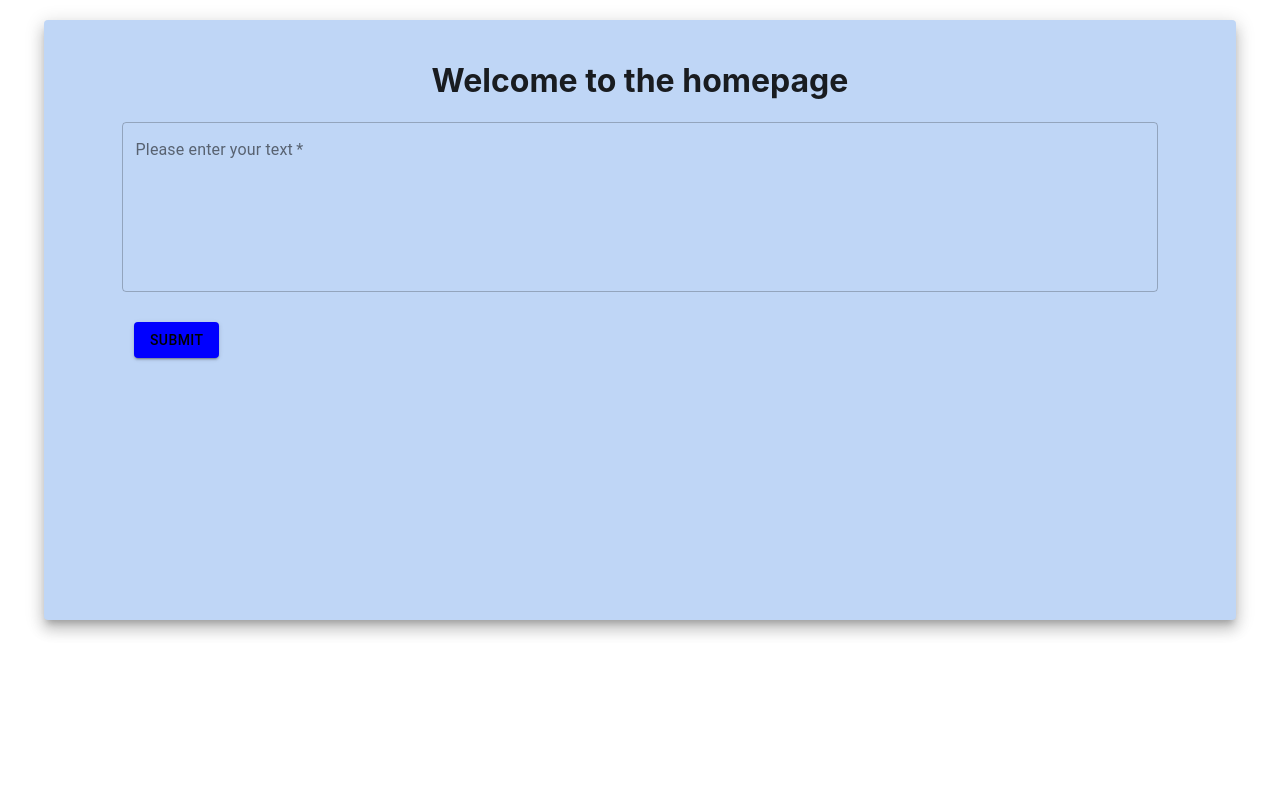
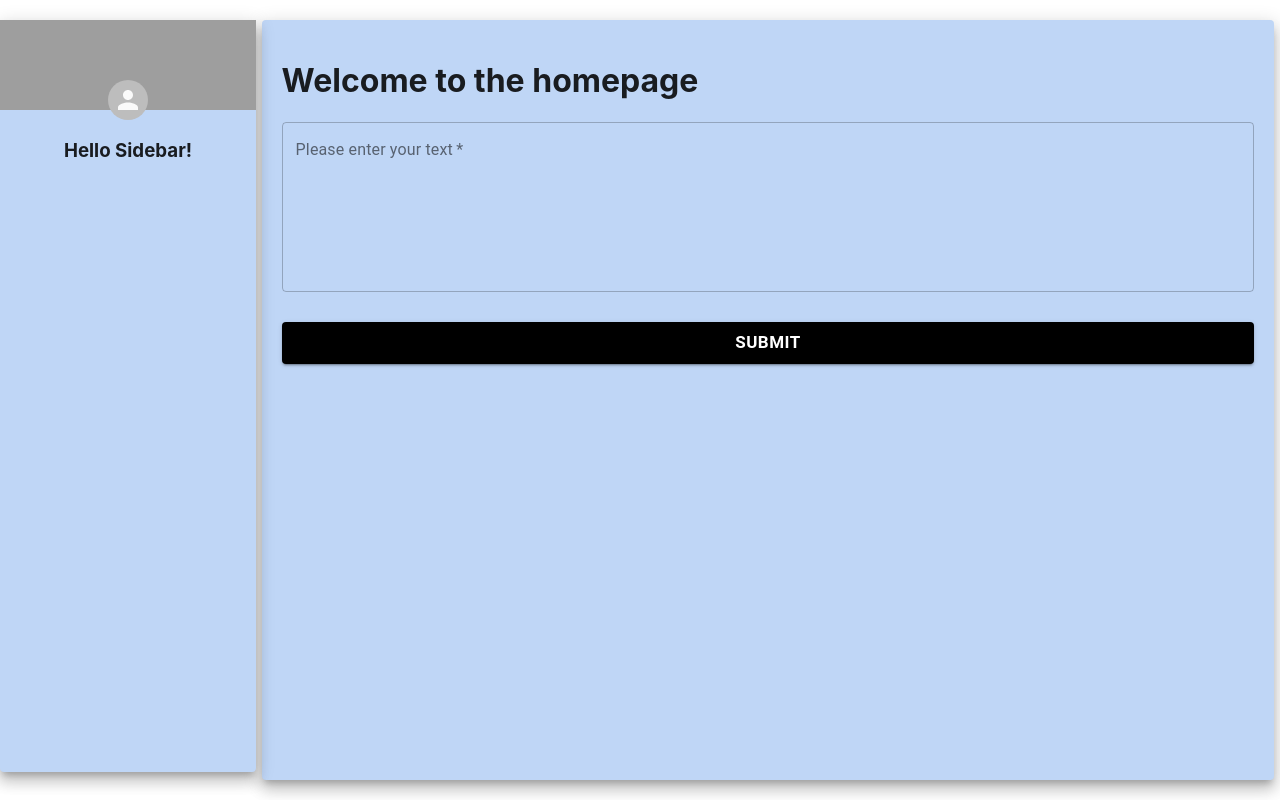
Before and after one commit to aimanyounises1/NLP_WEB, a React (Create React App) app in the folder WEB_NLP/APP/Client/nlp-web/: page /homepage in a window 1280 px wide. Built offline with nearby package versions, Linux system fonts and the light colour scheme; sample sign-in values are in the browser's storage; grey boxes are pictures that could not be loaded.

Commit message:
added sidebar to be continued

```diff
--- a/WEB_NLP/APP/Client/nlp-web/src/App.css
+++ b/WEB_NLP/APP/Client/nlp-web/src/App.css
@@ -1,10 +1,10 @@
-.App {
-  text-align: center;
-}
 
-.App-logo {
-  height: 40vmin;
-  pointer-events: none;
+
+
+.app_body{
+  display: flex;
+  flex-direction: row;
+
 }
 
 @media (prefers-reduced-motion: no-preference) {
@@ -13,16 +13,7 @@
   }
 }
 
-.App-header {
-  background-color: #282c34;
-  min-height: 100vh;
-  display: flex;
-  flex-direction: column;
-  align-items: center;
-  justify-content: center;
-  font-size: calc(10px + 2vmin);
-  color: white;
-}
+
 
 .App-link {
   color: #61dafb;
--- a/WEB_NLP/APP/Client/nlp-web/src/App.js
+++ b/WEB_NLP/APP/Client/nlp-web/src/App.js
@@ -1,29 +1,32 @@
-//import logo from './logo.svg';
 import './App.css';
 import React ,{useState} from 'react';
 import Login from './components/Login';
+import Sidebar from './components/Sidebar';
 import  {Navigate  , Route , Routes} from 'react-router-dom';
 import  Homepage  from './components/Homepage';
 import {useNavigate} from 'react-router-dom';
 document.body.style.background = "white";
 
+
 function App() {
   const history =  useNavigate()
   const [token , setToken] = useState(localStorage.getItem('authToken')? JSON.parse(localStorage.getItem('authToken')) : null);
   let [authenticated , setAuthenticated] = useState(localStorage.getItem('authToken')? true : false);
-  setTimeout(function(){localStorage.removeItem('authToken');}, 120 * 1000);
+  setTimeout(function(){localStorage.removeItem('authToken');}, 120 * 60 * 1000);
   const userLogin = (tok) =>{
     setToken(tok);
     setAuthenticated(authenticated => true);
     history('/homepage')
   }
   return (
-    <div className="App">
+    <div >
+      <div>
      <Routes>
      <Route exact path = '/'  element = {<Login userLogin = {userLogin}/>} />
      <Route  exact path = '/homepage' element = {
-       !authenticated? <Navigate to="/" /> : <Homepage/>} />
+       !authenticated? <Navigate to="/" /> :  <Homepage />} />
      </Routes>
+     </div>
     </div>
 
   );
--- a/WEB_NLP/APP/Client/nlp-web/src/components/Homepage.js
+++ b/WEB_NLP/APP/Client/nlp-web/src/components/Homepage.js
@@ -1,78 +1,99 @@
-import React,{useState} from 'react';
-import { Grid, Paper, TextField  } from '@material-ui/core';
-import {makeStyles , Button , Container} from '@material-ui/core';
+import React, { useState } from "react";
+import { Grid, Paper, TextField } from "@material-ui/core";
+import { makeStyles, Button, Container } from "@material-ui/core";
+import Sidebar from "./Sidebar";
+import "../static/Homepage.css";
+import "../static/Sidebar.css";
 const useStyles = makeStyles({
   field: {
-        width: '90%',
-         height: '200px' ,
-          marginTop: '' ,
-          fontSize: 50
+    width: "100%",
+    height: "200px",
+    fontSize: 50,
   },
-    btn :{
-        color: 'black',
-        backgroundColor: 'blue',
-        marginLeft :'70px'
-    }
-
+  btn: {
+    color: "black",
+    backgroundColor: "black",
+    color: "white",
+    width: "100%",
+    fontSize: 17,
+    fontWeight: "bold",
+  },
+  sidebar: {
+    height: "90vh",
+  },
 });
 
 export const Homepage = () => {
-    const propStyle = {padding :20 , height :"70vh" ,width :"90%" , margin :"20px auto", backgroundColor :"#bfd6f6"};
+  const propStyle = {
+    padding: 20,
+    height: "90vh",
+    width: "95%",
+    margin: "20px auto",
+    backgroundColor: "#bfd6f6",
+  };
 
-    const [state , setState] = useState({
-        words : []
+  const [state, setState] = useState({
+    words: [],
   });
   const classes = useStyles();
-    const [sentence , setSentence] = useState('');
-    const [result , setResult] = useState('');
-    let [variable , setVariable] = useState('');
-    const handleSubmit = (e) =>{
+  const [sentence, setSentence] = useState("");
+  const [result, setResult] = useState("");
+  let [variable, setVariable] = useState("");
+  const handleSubmit = (e) => {
     e.preventDefault();
-        if(sentence){
+    if (sentence) {
       console.log(sentence);
     }
+  };
+
+  let dataJson = async () => {
+    let response = await fetch("http://127.0.0.1:8000/backendapi/sum", {
+      method: "POST",
+      headers: {
+        "Content-Type": "application/json",
+      },
+      body: JSON.stringify(sentence),
+    });
+    let data = await response.json();
+    setResult(data[0].summary_text);
+    console.log(result);
+  };
+  {
+    /* <Paper elevation = {10}  style = {{margin : '20px auto',height: '90vh' , backgroundColor:'#bfd6f6', width : '20%'}}>
+        <Sidebar className = "sidebar"  />
+        </Paper> */
   }
 
-let dataJson = async() =>{
-    let response = await fetch('http://127.0.0.1:8000/backendapi/sum',{
-        method: 'POST',
-        headers: {
-            'Content-Type': 'application/json'
-        },
-        body: JSON.stringify(sentence)
-    })
-     let data = await response.json();
-   //  console.log(data[0].summary_text);
-     setResult(data[0].summary_text);
-     console.log(result)
-
-   //  console.log(JSON.parse(data));
-}
-
-
   return (
-        <div>
-         <Paper elevation = {10} style = {propStyle} >
+    <div className="homepage">
+      <div className="sidebar">
+        <Sidebar />
+      </div>
+      <div className="homepage_in">
+        <Paper elevation={10} style={propStyle}>
           <Grid>
             <h1>Welcome to the homepage</h1>
             <form noValidate onSubmit={handleSubmit}>
               <TextField
                 className={classes.field}
-            label ="Please enter your text"
-            variant = "outlined"
-            color = "secondary"
+                label="Please enter your text"
+                variant="outlined"
+                color="secondary"
                 required={true}
-            rows ={7}
+                rows={7}
                 multiline
-            inputProps={{style:{fontSize:20 , fontWeight : "bold"}}}
-            onChange={(e) => {setSentence(e.target.value)}}
+                inputProps={{ style: { fontSize: 20, fontWeight: "bold" } }}
+                onChange={(e) => {
+                  setSentence(e.target.value);
+                }}
               />
-               <Grid align="left">
+              <Grid>
                 <Button
                   className={classes.btn}
-          align ="center"
-          variant ="contained"
-          type ="submit"
+                  fontWeight="bold"
+                  align="center"
+                  variant="contained"
+                  type="submit"
                   onClick={dataJson}
                 >
                   Submit
@@ -83,6 +104,7 @@ let dataJson = async() =>{
           </Grid>
         </Paper>
       </div>
-    )
-}
+    </div>
+  );
+};
 export default Homepage;
--- a/WEB_NLP/APP/Client/nlp-web/src/components/Login.js
+++ b/WEB_NLP/APP/Client/nlp-web/src/components/Login.js
@@ -4,13 +4,11 @@ import Checkbox from '@material-ui/core/Checkbox';
 import FormControlLabel from '@material-ui/core/FormControlLabel';
 import Link from '@material-ui/core/Link';
 import Typography from '@material-ui/core/Typography';
-import {useNavigate} from 'react-router-dom';
 const Login = (props) => {
     const propStyle = {padding :20 , height :"70vh" , width :600 , margin :"20px auto", backgroundColor :"white"};
     const styleAvatar = {backgroundColor : 'green'};
     const preventDefault = (event) => event.preventDefault();
     const btnStyle ={margin :"8px 0 "};
-    const history = useNavigate();
 
     const [state , setState] = useState ({
         credentials :{username :'' , password :''}
@@ -68,76 +66,74 @@ const Login = (props) => {
 
     return (
       <Grid>
-            <Paper elevation = {10}  style ={propStyle} >
-                <h1 >Welcome to NLP Web</h1>
-                <Grid align = "center">
-                     <Avatar style = {styleAvatar}>
-                 H
-                </Avatar></Grid>
+        <Paper elevation={10} style={propStyle}>
+          <h1>Welcome to NLP Web</h1>
+          <Grid align="center">
+            <Avatar style={styleAvatar}>H</Avatar>
+          </Grid>
           <h2>Sign in</h2>
           <TextField
-            value ={state.credentials.username}
-            label = "Username"
-            name = "username"
-            placeholder = "Enter your username"
-            fullWidth required
-            onChange = {updateInputUser}
+            value={state.credentials.username}
+            label="Username"
+            name="username"
+            placeholder="Enter your username"
+            fullWidth
+            required
+            onChange={updateInputUser}
           />
           <TextField
-            value ={state.credentials.password}
-            label = "Password"
-            placeholder = "Enter your password"
-            type ="password"
-            name ="password"
-            fullWidth required
-            onChange = {updateInputPass}
+            value={state.credentials.password}
+            label="Password"
+            placeholder="Enter your password"
+            type="password"
+            name="password"
+            fullWidth
+            required
+            onChange={updateInputPass}
           />
           <FormControlLabel
-        control={
-          <Checkbox
-            name="checkedB"
-            color="primary"
-          />
-        }
+            control={<Checkbox name="checkedB" color="primary" />}
             label="Remember me"
           />
 
+          <Button
+            type="submit"
+            color="primary"
+            onClick={User_data}
+            variant="outlined"
+            fullWidth
+            variant="contained"
+            style={btnStyle}
+          >
+            Sign in
+          </Button>
 
           <Button
-          type ="submit"
-        color ='primary'
-        onClick ={User_data}
-        variant ='outlined'
+            type="submit"
+            color="primary"
             fullWidth
-         variant ="contained"
-        style= {btnStyle}
+            variant="contained"
+            style={btnStyle}
+            onClick={register}
+          >
+            Register
+          </Button>
 
-          >
-              Sign in</Button>
-
-    <Button
-    type ="submit"
-    color ='primary'
-    fullWidth variant ="contained"
-    style = {btnStyle}
-    onClick = {register}
-    >Register</Button>
-
-
-      <Typography align= 'left'>
-      <Link  href="#" onClick={preventDefault}>
+          <Typography align="left">
+            <Link href="#" onClick={preventDefault}>
               Forgot password?
             </Link>
           </Typography>
-      <Typography align= 'left'> Do you have an account?
-      <Link  href="#" onClick={preventDefault}>
+          <Typography align="left">
+            {" "}
+            Do you have an account?
+            <Link href="#" onClick={preventDefault}>
               Sign up
             </Link>
           </Typography>
         </Paper>
-
       </Grid>
-    )
+    );
 }
 
-export default Login
+export default Login;
--- /dev/null
+++ b/WEB_NLP/APP/Client/nlp-web/src/components/Sidebar.js
@@ -0,0 +1,23 @@
+import React from "react";
+import "../static/Sidebar.css";
+import { Avatar, Grid, Paper } from "@material-ui/core";
+function Sidebar() {
+  return (
+    <div className="sidebar">
+      <Paper
+        className="sidebar_top"
+        elevation={10}
+        style={{ backgroundColor: "#bfd6f6", height: "94vh" }}
+      >
+        <img
+          src="https://img.freepik.com/free-vector/
+             abstract-banner-background-with-red-shapes_1361-3348.jpg?size=626&ext=jpg&ga=GA1.2.1518270500.1634428800"
+        ></img>
+        <Avatar></Avatar>
+        <h3>Hello Sidebar!</h3>
+      </Paper>
+    </div>
+  );
+}
+
+export default Sidebar;
--- /dev/null
+++ b/WEB_NLP/APP/Client/nlp-web/src/static/Homepage.css
@@ -0,0 +1,11 @@
+.homepage {
+display: flex;
+
+
+}
+
+.homepage_in{
+    flex-direction: column;
+    flex: 0.8;
+    display:flex;
+}
--- /dev/null
+++ b/WEB_NLP/APP/Client/nlp-web/src/static/Sidebar.css
@@ -0,0 +1,30 @@
+.sidebar{
+    font-size:200;
+    font-weight: bold;
+    display : flex;
+    flex: 0.2;
+    border-radius: 10px;
+    text-align: center;
+    flex-direction: column;
+    position: sticky;
+    border-bottom: 0;
+    margin-bottom: 10px;
+    background-color:'#bfd6f6';
+    margin-top: 10px;
+
+
+}
+.sidebar_top {
+    display : flex;
+    flex-direction: column;
+    align-items: center;
+    height:90vh;
+    background-color:'#bfd6f6';
+
+}
+.sidebar_top > img {
+    margin-bottom : -30px;
+    width: 100%;
+    height: 90px;
+
+}
```
Also changed, not shown: 1 other file (tests, documents, lock files or other folders). Lines whose indentation alone changed are shown as unchanged.
